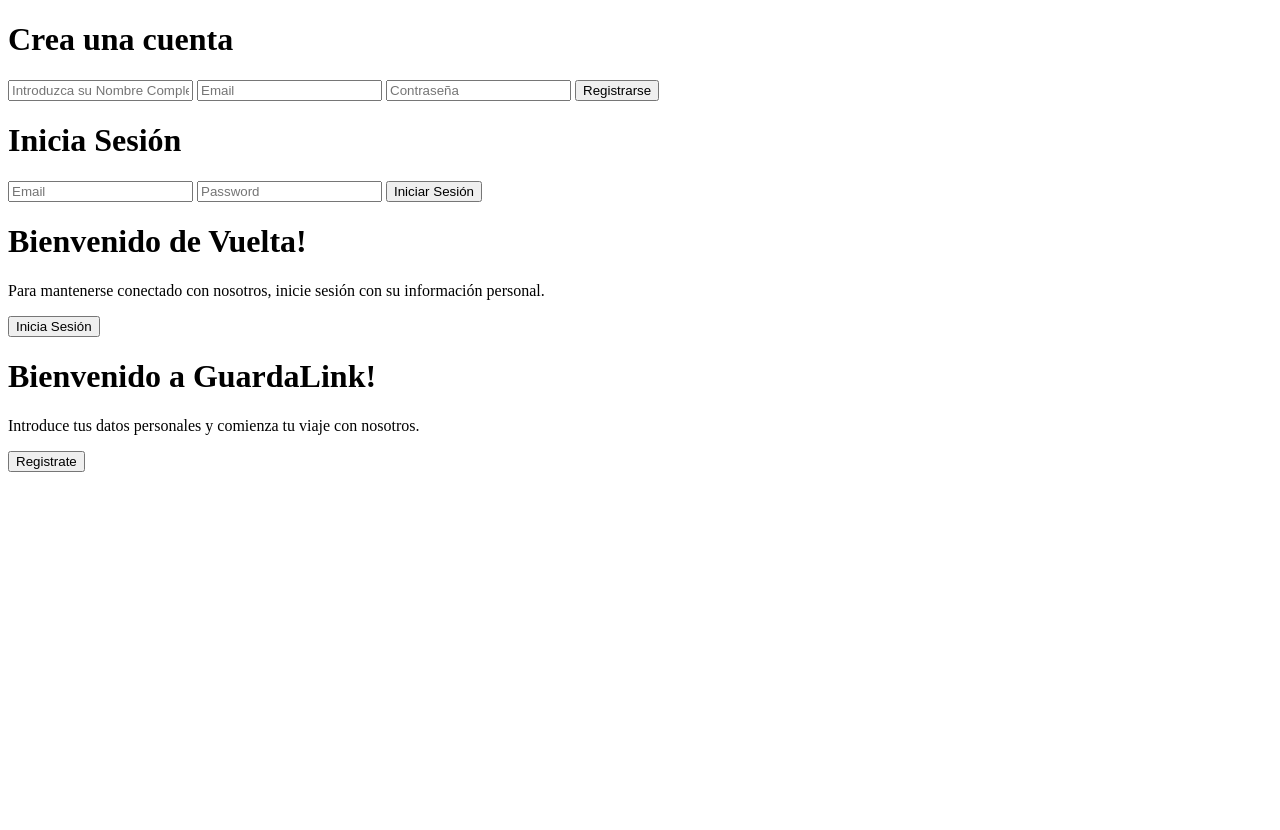
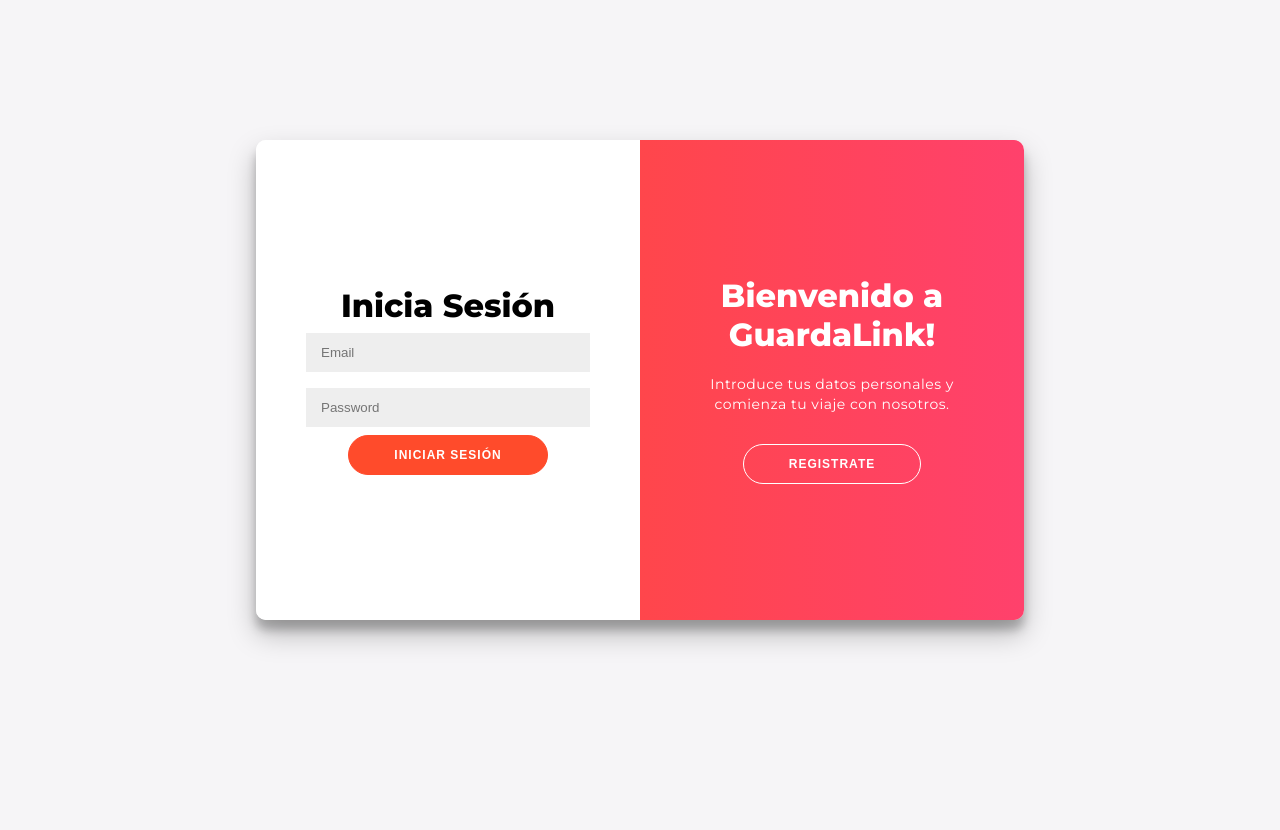
Before and after one commit to issx-dev/GuardaLink, a Flask app: template templates/login.html in a window 1280 px wide. Before the commit the page ends 472 px from the top, so only its background shows below. Run offline with Flask 3, Linux system fonts and the light colour scheme; the template is opened without the code that fills it, so the values that code supplies are empty.

Commit message:
Añadido de estilos css para la página de login.html

```diff
--- /dev/null
+++ b/static/css/login.css
@@ -0,0 +1,248 @@
+
+@import url('https://fonts.googleapis.com/css?family=Montserrat:400,800');
+
+* {
+	box-sizing: border-box;
+}
+
+body {
+	background: #f6f5f7;
+	display: flex;
+	justify-content: center;
+	align-items: center;
+	flex-direction: column;
+	font-family: 'Montserrat', sans-serif;
+	height: 100vh;
+	margin: -20px 0 50px;
+}
+
+h1 {
+	font-weight: bold;
+	margin: 0;
+}
+
+p {
+	font-size: 14px;
+	font-weight: 100;
+	line-height: 20px;
+	letter-spacing: 0.5px;
+	margin: 20px 0 30px;
+}
+
+span {
+	font-size: 12px;
+}
+
+a {
+	color: #333;
+	font-size: 14px;
+	text-decoration: none;
+	margin: 15px 0;
+}
+
+button {
+	border-radius: 20px;
+	border: 1px solid #FF4B2B;
+	background-color: #FF4B2B;
+	color: #FFFFFF;
+	font-size: 12px;
+	font-weight: bold;
+	padding: 12px 45px;
+	letter-spacing: 1px;
+	text-transform: uppercase;
+	transition: transform 80ms ease-in;
+}
+
+button:active {
+	transform: scale(0.95);
+}
+
+button:focus {
+	outline: none;
+}
+
+button.ghost {
+	background-color: transparent;
+	border-color: #FFFFFF;
+}
+
+form {
+	background-color: #FFFFFF;
+	display: flex;
+	align-items: center;
+	justify-content: center;
+	flex-direction: column;
+	padding: 0 50px;
+	height: 100%;
+	text-align: center;
+}
+
+input {
+	background-color: #eee;
+	border: none;
+	padding: 12px 15px;
+	margin: 8px 0;
+	width: 100%;
+}
+
+.container {
+	background-color: #fff;
+	border-radius: 10px;
+  	box-shadow: 0 14px 28px rgba(0,0,0,0.25),
+			0 10px 10px rgba(0,0,0,0.22);
+	position: relative;
+	overflow: hidden;
+	width: 768px;
+	max-width: 100%;
+	min-height: 480px;
+}
+
+.form-container {
+	position: absolute;
+	top: 0;
+	height: 100%;
+	transition: all 0.6s ease-in-out;
+}
+
+.sign-in-container {
+	left: 0;
+	width: 50%;
+	z-index: 2;
+}
+
+.container.right-panel-active .sign-in-container {
+	transform: translateX(100%);
+}
+
+.sign-up-container {
+	left: 0;
+	width: 50%;
+	opacity: 0;
+	z-index: 1;
+}
+
+.container.right-panel-active .sign-up-container {
+	transform: translateX(100%);
+	opacity: 1;
+	z-index: 5;
+	animation: show 0.6s;
+}
+
+@keyframes show {
+	0%, 49.99% {
+		opacity: 0;
+		z-index: 1;
+	}
+
+	50%, 100% {
+		opacity: 1;
+		z-index: 5;
+	}
+}
+
+.overlay-container {
+	position: absolute;
+	top: 0;
+	left: 50%;
+	width: 50%;
+	height: 100%;
+	overflow: hidden;
+	transition: transform 0.6s ease-in-out;
+	z-index: 100;
+}
+
+.container.right-panel-active .overlay-container{
+	transform: translateX(-100%);
+}
+
+.overlay {
+	background: #FF416C;
+	background: -webkit-linear-gradient(to right, #FF4B2B, #FF416C);
+	background: linear-gradient(to right, #FF4B2B, #FF416C);
+	background-repeat: no-repeat;
+	background-size: cover;
+	background-position: 0 0;
+	color: #FFFFFF;
+	position: relative;
+	left: -100%;
+	height: 100%;
+	width: 200%;
+  	transform: translateX(0);
+	transition: transform 0.6s ease-in-out;
+}
+
+.container.right-panel-active .overlay {
+  	transform: translateX(50%);
+}
+
+.overlay-panel {
+	position: absolute;
+	display: flex;
+	align-items: center;
+	justify-content: center;
+	flex-direction: column;
+	padding: 0 40px;
+	text-align: center;
+	top: 0;
+	height: 100%;
+	width: 50%;
+	transform: translateX(0);
+	transition: transform 0.6s ease-in-out;
+}
+
+.overlay-left {
+	transform: translateX(-20%);
+}
+
+.container.right-panel-active .overlay-left {
+	transform: translateX(0);
+}
+
+.overlay-right {
+	right: 0;
+	transform: translateX(0);
+}
+
+.container.right-panel-active .overlay-right {
+	transform: translateX(20%);
+}
+
+.social-container {
+	margin: 20px 0;
+}
+
+.social-container a {
+	border: 1px solid #DDDDDD;
+	border-radius: 50%;
+	display: inline-flex;
+	justify-content: center;
+	align-items: center;
+	margin: 0 5px;
+	height: 40px;
+	width: 40px;
+}
+
+footer {
+    background-color: #222;
+    color: #fff;
+    font-size: 14px;
+    bottom: 0;
+    position: fixed;
+    left: 0;
+    right: 0;
+    text-align: center;
+    z-index: 999;
+}
+
+footer p {
+    margin: 10px 0;
+}
+
+footer i {
+    color: red;
+}
+
+footer a {
+    color: #3c97bf;
+    text-decoration: none;
+}
--- a/templates/login.html
+++ b/templates/login.html
@@ -5,6 +5,7 @@
     <meta name="viewport" content="width=device-width, initial-scale=1.0">
     <meta name="keywords" content="">
     <meta name="description" content="">
+    <link rel="stylesheet" href="../static/css/login.css">
     <title>Iniciar Sesión</title>
 </head>
 <body>
```
